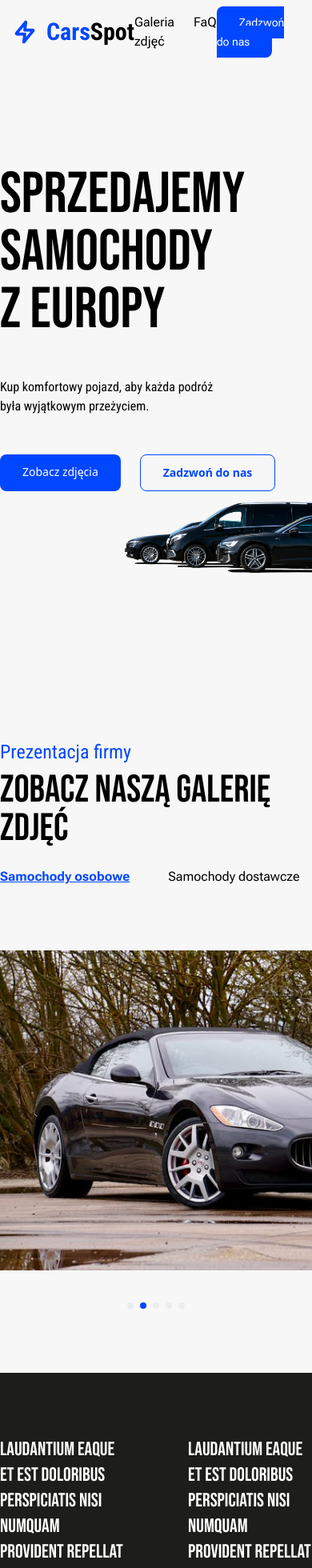
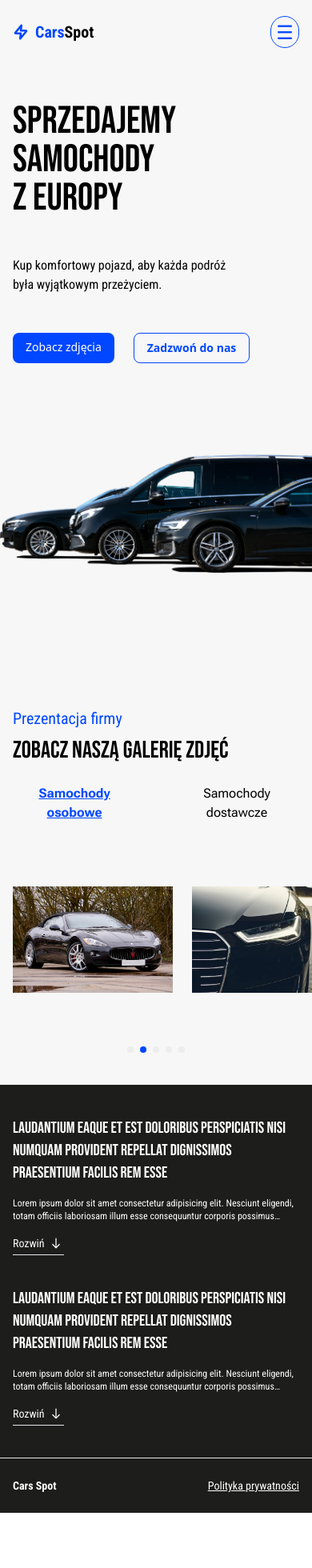
Before and after one commit to pZmudzki/Cars, a React (Vite) app: page / in a window 390 px wide. Shown: the top 1960 px of the page at 80% size. After the commit the page ends 1891 px from the top, so only its background shows below. Built offline with nearby package versions, Linux system fonts and the light colour scheme.

Commit message:
Implement RWD

```diff
--- a/src/components/FAQSection.jsx
+++ b/src/components/FAQSection.jsx
@@ -3,8 +3,11 @@ import FAQQuestion from "./faq/FAQQuestion";
 
 function FAQSection() {
   return (
-    <section className="bg-gray-fontSecondary py-20 text-white">
-      <Container className="flex gap-20">
+    <section
+      id="faq"
+      className="bg-gray-fontSecondary sm:py-20 py-10 text-white"
+    >
+      <Container className="flex sm:flex-row flex-col sm:gap-20 gap-10">
         <FAQQuestion
           title="Laudantium eaque et est
           doloribus perspiciatis nisi numquam provident repellat dignissimos
--- a/src/components/Footer.jsx
+++ b/src/components/Footer.jsx
@@ -2,10 +2,10 @@ import Container from "./ui/Container";
 
 function Footer() {
   return (
-    <footer className="text-white bg-gray-fontSecondary py-6 border-t">
+    <footer className="text-white bg-gray-fontSecondary py-6 border-t sm:text-base text-sm">
       <Container className="flex justify-between">
-        <h3 className="text-base font-bold font-primary">Cars Spot</h3>
-        <a className="text-base underline font-primary" href="#privacy_policy">
+        <h3 className="font-bold font-primary">Cars Spot</h3>
+        <a className="underline font-primary" href="#privacy_policy">
           Polityka prywatności
         </a>
       </Container>
--- a/src/components/GallerySection.jsx
+++ b/src/components/GallerySection.jsx
@@ -53,13 +53,13 @@ function GallerySection() {
   const [selectedCategory, setSelectedCategory] = useState("cars");
 
   return (
-    <section id="gallery" className="py-20 bg-gray-primary">
+    <section id="gallery" className="py-10 sm:py-20 bg-gray-primary">
       <Container>
         <div className="mb-20">
-          <h2 className="font-primary text-blue-primary text-2xl mb-2">
+          <h2 className="font-primary text-blue-primary sm:text-2xl text-xl mb-2">
             Prezentacja firmy
           </h2>
-          <p className="text-5xl font-heading mb-6">
+          <p className="sm:text-5xl text-3xl font-heading mb-6">
             Zobacz naszą galerię zdjęć
           </p>
           <div className="flex gap-12">
--- a/src/components/HeroSection.jsx
+++ b/src/components/HeroSection.jsx
@@ -4,9 +4,9 @@ import Container from "./ui/Container";
 function HeroSection() {
   return (
     <section className="bg-gray-primary relative">
-      <Container className="pt-52 pb-32 h-screen">
+      <Container className="sm:pt-52 pt-32 sm:pb-32 h-screen min-h-[800px] sm:min-h-[1000px]">
         <div className="flex flex-col gap-12">
-          <p className="font-heading text-7xl">
+          <p className="font-heading sm:text-7xl text-5xl">
             Sprzedajemy samochody
             <br /> z europy
           </p>
@@ -25,7 +25,7 @@ function HeroSection() {
         </div>
       </Container>
       {/* car image */}
-      <div className="absolute right-0 bottom-32 w-3/5">
+      <div className="absolute right-0 bottom-32 w-full sm:min-w-[600px] sm:w-3/5">
         <div className="relative">
           <img
             className="absolute bottom-0 brightness-125"
--- a/src/components/Navbar.jsx
+++ b/src/components/Navbar.jsx
@@ -3,8 +3,11 @@ import Container from "./ui/Container";
 import Link from "./ui/Link";
 
 function Navbar() {
+  const [mobileMenuOpen, setMobileMenuOpen] = useState(false);
   const [lastScrollY, setLastScrollY] = useState(0);
   const [navHidden, setNavHidden] = useState(false);
+
+  console.log(mobileMenuOpen);
 
   useEffect(() => {
     window.addEventListener("scroll", controlNavbar);
@@ -14,7 +17,11 @@ function Navbar() {
   }, [lastScrollY]);
 
   const controlNavbar = () => {
-    if (window.scrollY > lastScrollY && window.scrollY > 80) {
+    if (
+      window.scrollY > lastScrollY &&
+      window.scrollY > 80 &&
+      !mobileMenuOpen
+    ) {
       setNavHidden(true);
     } else {
       setNavHidden(false);
@@ -28,18 +35,17 @@ function Navbar() {
       <header
         className={`fixed top-0 ${
           navHidden ? "-translate-y-20" : ""
-        } transition left-0 right-0 h-20 px-4 grid place-items-center bg-gray-primary z-50`}
+        } transition left-0 right-0 h-20 grid place-items-center bg-gray-primary z-50`}
       >
-        <Container>
+        <Container className="flex items-center justify-between">
           <ul className="flex items-center justify-between w-full font-secondary">
             <li>
               <a
                 href="#"
-                className="font-primary text-3xl font-bold flex items-center gap-3"
+                className="font-primary sm:text-3xl text-xl font-bold flex items-center sm:gap-3 gap-2"
               >
                 <svg
-                  width="30px"
-                  height="30px"
+                  className="sm:w-7 sm:h-7 h-5 w-5"
                   viewBox="0 0 24 24"
                   fill="none"
                   xmlns="http://www.w3.org/2000/svg"
@@ -58,16 +64,30 @@ function Navbar() {
                 </div>
               </a>
             </li>
-            <li>
+            <li
+              className={`sm:static fixed sm:h-auto h-20 top-[80px] left-[850px] ${
+                mobileMenuOpen ? "-translate-x-[850px]" : ""
+              } transition sm:bg-transparent bg-gray-200 sm:w-auto w-full grid place-items-center sm:block`}
+            >
               <nav className="text-base flex gap-6">
                 <a href="#gallery">Galeria zdjęć</a>
                 <a href="#faq">FaQ</a>
               </nav>
             </li>
-            <li>
+            <li
+              className={`sm:static fixed sm:h-auto h-20 top-[160px] left-[850px] ${
+                mobileMenuOpen ? "-translate-x-[850px]" : ""
+              } transition delay-75 sm:bg-transparent bg-gray-300 sm:w-auto w-full grid place-items-center sm:block`}
+            >
               <Link href="tel:+48123456789">Zadzwoń do nas</Link>
             </li>
           </ul>
+          <button
+            onClick={() => setMobileMenuOpen(!mobileMenuOpen)}
+            className="ml-auto text-2xl text-blue-primary sm:hidden h-10 w-10 rounded-full border border-blue-primary"
+          >
+            {mobileMenuOpen ? "X" : "☰"}
+          </button>
         </Container>
       </header>
 
@@ -75,12 +95,11 @@ function Navbar() {
       <a
         href="#"
         className={`transition-all border-2 border-blue-primary ${
-          lastScrollY > 80 ? "opacity-1" : "opacity-0"
-        } fixed bottom-10 right-10 bg-gray-primary rounded-full p-5 transition-all duration-300 ease-linear z-40`}
+          lastScrollY > 80 && !mobileMenuOpen ? "opacity-1" : "opacity-0"
+        } fixed sm:bottom-10 sm:right-10 bottom-4 right-4 bg-gray-primary rounded-full sm:p-5 p-2 transition-all duration-300 ease-linear z-40`}
       >
         <svg
-          width="30px"
-          height="30px"
+          className="w-7 h-7"
           viewBox="0 0 24 24"
           fill="none"
           xmlns="http://www.w3.org/2000/svg"
--- a/src/components/faq/FAQQuestion.jsx
+++ b/src/components/faq/FAQQuestion.jsx
@@ -5,8 +5,12 @@ function FAQQuestion({ title, children }) {
 
   return (
     <div className="flex flex-col items-start gap-4">
-      <h3 className="text-2xl font-heading">{title}</h3>
-      <p className={`font-primary text-sm ${isExpanded ? "" : "line-clamp-2"}`}>
+      <h3 className="sm:text-2xl text-xl font-heading">{title}</h3>
+      <p
+        className={`font-primary sm:text-sm text-xs ${
+          isExpanded ? "" : "line-clamp-2"
+        }`}
+      >
         {children}
       </p>
       <button
--- a/src/components/gallery/CarList.jsx
+++ b/src/components/gallery/CarList.jsx
@@ -13,15 +13,21 @@ function CarList({ cars }) {
     return () => clearInterval(interval);
   }, []);
 
+  const screenWidth = window.innerWidth;
+
   return (
     <>
-      <div className="relative h-[400px] mb-10">
+      <div className="relative sm:h-[400px] h-[200px] sm:mb-10">
         <ul
-          className={`flex gap-16 absolute top-0 left-0 transition`}
-          style={{ transform: `translateX(-${currentIdx * 664}px)` }}
+          className={`flex sm:gap-16 gap-6 absolute top-0 left-0 transition`}
+          style={{
+            transform: `translateX(-${
+              screenWidth <= 640 ? currentIdx * 224 : currentIdx * 664
+            }px)`,
+          }}
         >
           {cars.map((car, idx) => (
-            <li key={idx} className="w-[600px]">
+            <li key={idx} className="sm:w-[600px] w-[200px]">
               <img src={car.src} alt={car.alt} />
             </li>
           ))}
--- a/src/components/ui/Container.jsx
+++ b/src/components/ui/Container.jsx
@@ -2,7 +2,9 @@ import React from "react";
 
 function Container({ className = "", children }) {
   return (
-    <div className={"container mx-auto max-w-[1200px] " + className}>
+    <div
+      className={"container mx-auto max-w-[1200px] px-4 xl:px-0 " + className}
+    >
       {children}
     </div>
   );
--- a/src/components/ui/Link.jsx
+++ b/src/components/ui/Link.jsx
@@ -4,7 +4,7 @@ function Link({ href, children, outline }) {
   return (
     <a
       href={href}
-      className={`py-3 px-7 text-sm ${
+      className={`sm:py-3 sm:px-7 py-2 px-4 text-sm ${
         outline
           ? "bg-inherit border border-blue-primary text-blue-primary"
           : "bg-blue-primary text-white"
```
